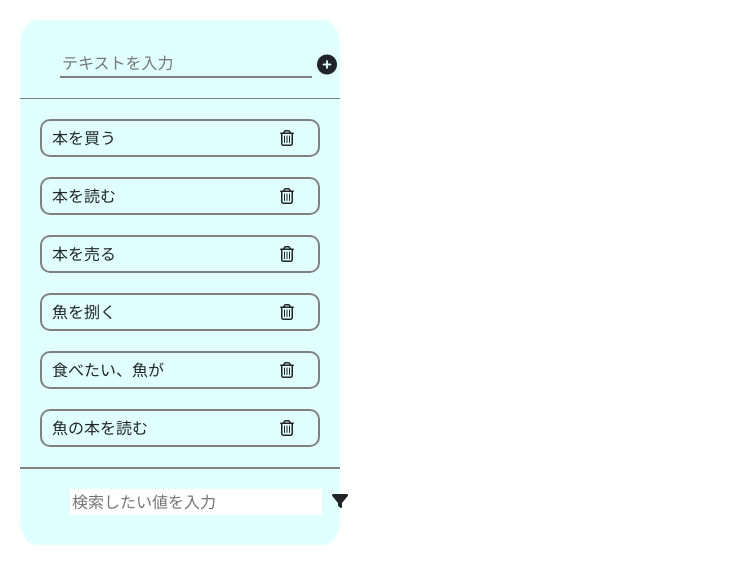
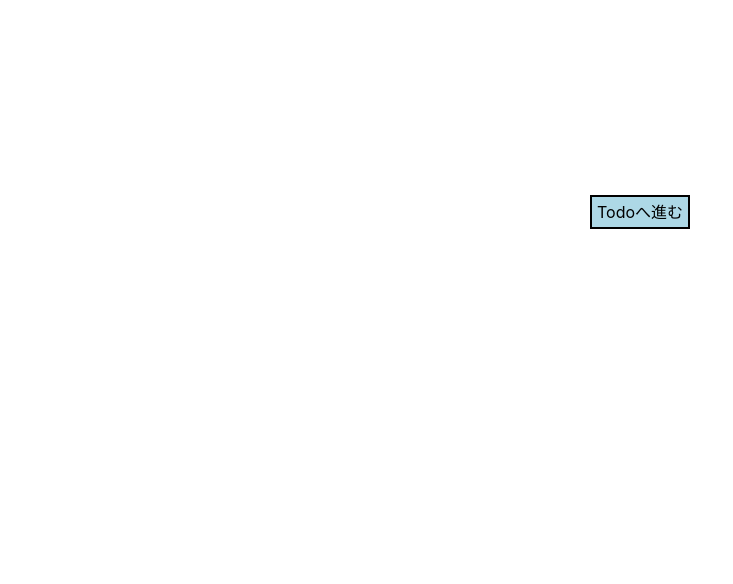
Before and after one commit to KentY6/HomeWork04, a React (Create React App) app: page / in a window 1280 px wide. Shown: the top 584 px of the page, without its empty margins (0-733 px from the left). Built offline with nearby package versions, Linux system fonts and the light colour scheme.

Commit message:
screen-transition

```diff
--- a/package.json
+++ b/package.json
@@ -9,6 +9,7 @@
     "bootstrap": "^5.2.3",
     "react": "^18.2.0",
     "react-dom": "^18.2.0",
+    "react-router-dom": "^6.8.0",
     "react-scripts": "5.0.1",
     "web-vitals": "^2.1.0"
   },
--- a/src/app/App.css
+++ b/src/app/App.css
@@ -88,3 +88,17 @@
   margin-left: 10px;
   cursor: pointer;
 }
+
+.home {
+  text-align: center;
+  margin: 200px;
+}
+
+.goto-todo {
+  text-decoration: none;
+  color: black;
+  border: solid 2px black;
+  background-color: lightblue;
+  cursor: pointer;
+  padding: 5px;
+}
--- a/src/app/App.js
+++ b/src/app/App.js
@@ -1,10 +1,15 @@
+import { Route, Routes } from "react-router-dom";
+import { Home } from "../screens/Home";
 import { TodoList } from "../screens/TodoList";
 import "./App.css";
 
 function App() {
   return (
     <div className="App">
-      <TodoList />
+      <Routes>
+        <Route path="/" element={<Home />} />
+        <Route path="/todoList" element={<TodoList />} />
+      </Routes>
     </div>
   );
 }
--- a/src/index.js
+++ b/src/index.js
@@ -3,12 +3,15 @@ import ReactDOM from "react-dom/client";
 import "./index.css";
 import App from "./app/App";
 import reportWebVitals from "./reportWebVitals";
+import { BrowserRouter } from "react-router-dom";
 
 const root = ReactDOM.createRoot(document.getElementById("root"));
 root.render(
-  <React.StrictMode>
-    <App />
-  </React.StrictMode>
+  <BrowserRouter>
+    <React.StrictMode>
+      <App />
+    </React.StrictMode>
+  </BrowserRouter>
 );
 
 // If you want to start measuring performance in your app, pass a function
--- /dev/null
+++ b/src/screens/Home.js
@@ -0,0 +1,12 @@
+import React from "react";
+import { Link } from "react-router-dom";
+
+export const Home = () => {
+  return (
+    <div className="home">
+      <Link to="/todoList" className="goto-todo">
+        Todoへ進む
+      </Link>
+    </div>
+  );
+};
```
Also changed, not shown: 1 other file (tests, documents, lock files or other folders).
